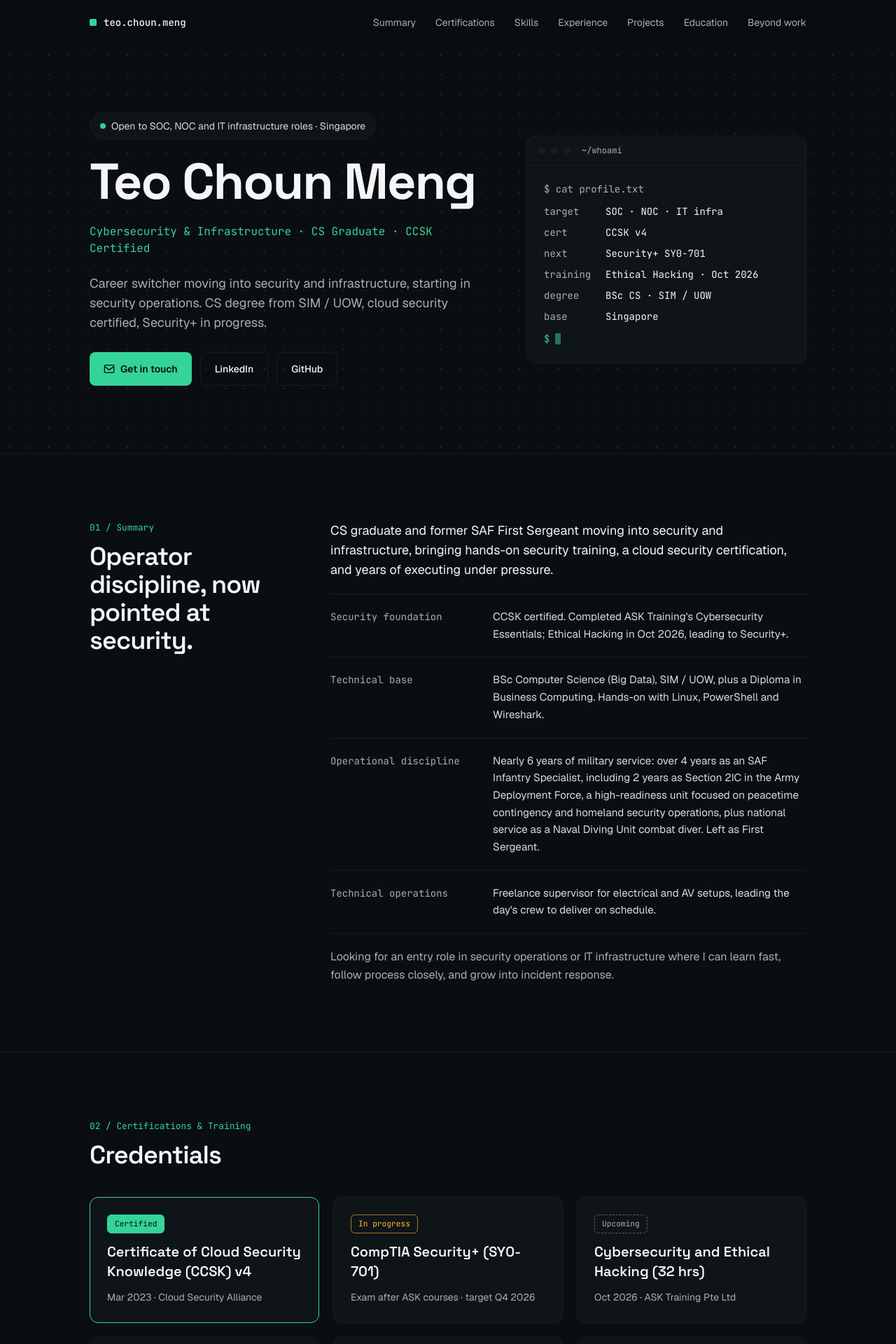
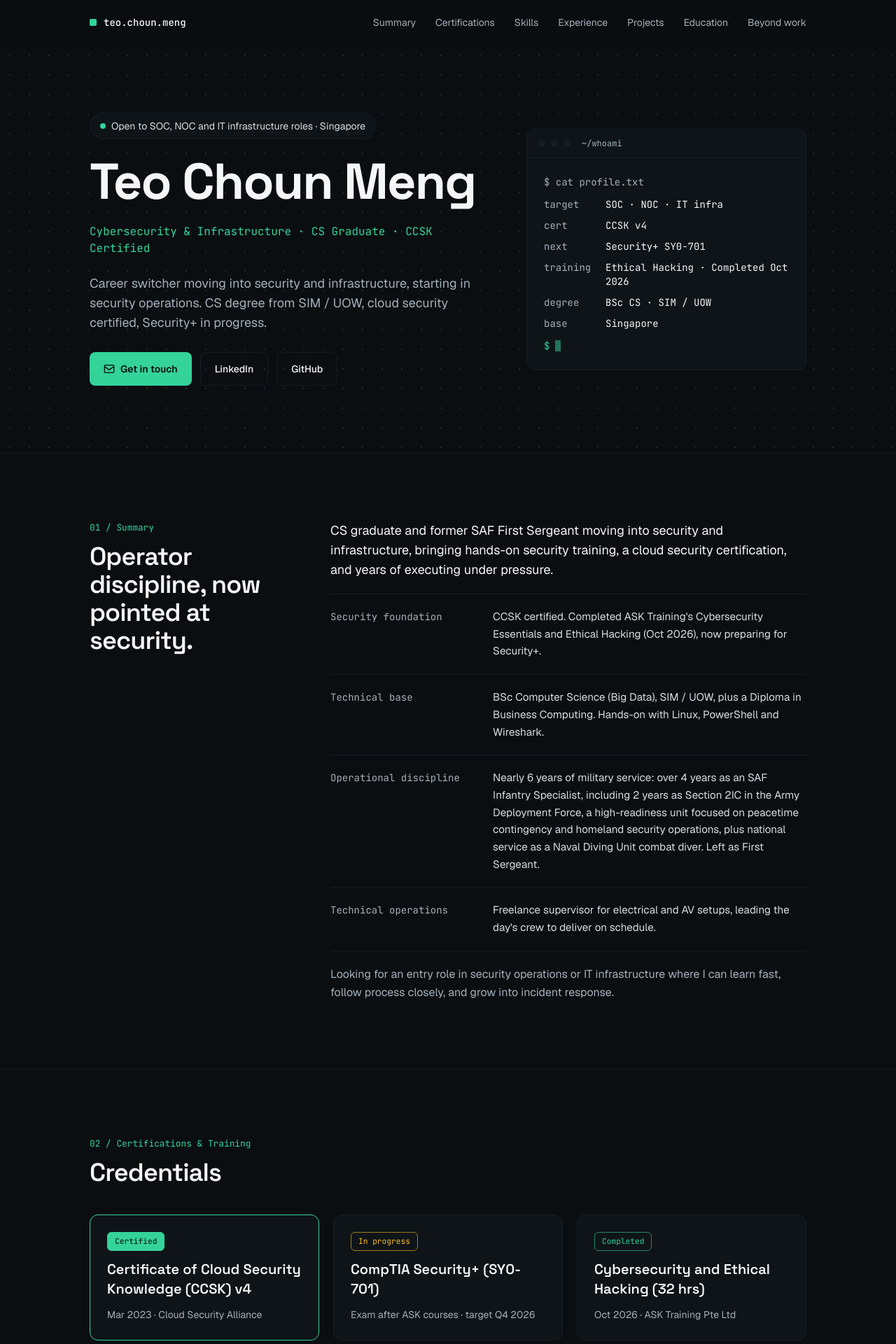
Before and after one commit to ddevMetal/chounmeng-resume, a React (Vite) app: page / in a window 1280 px wide. Shown: the top 1920 px of the page at 70% size. Built offline with nearby package versions, Linux system fonts and the light colour scheme.

Commit message:
Mark Ethical Hacking training as completed

```diff
--- a/src/data/resume.js
+++ b/src/data/resume.js
@@ -24,7 +24,7 @@ export const personal = {
     { key: "target",   value: "SOC · NOC · IT infra" },
     { key: "cert",     value: "CCSK v4" },
     { key: "next",     value: "Security+ SY0-701" },
-    { key: "training", value: "Ethical Hacking · Oct 2026" },
+    { key: "training", value: "Ethical Hacking · Completed Oct 2026" },
     { key: "degree",   value: "BSc CS · SIM / UOW" },
     { key: "base",     value: "Singapore" },
   ],
@@ -43,8 +43,8 @@ export const summary = {
     {
       label: "Security foundation",
       text:
-        "CCSK certified. Completed ASK Training's Cybersecurity Essentials; Ethical Hacking in Oct 2026, " +
-        "leading to Security+.",
+        "CCSK certified. Completed ASK Training's Cybersecurity Essentials and Ethical Hacking (Oct 2026), " +
+        "now preparing for Security+.",
     },
     {
       label: "Technical base",
@@ -312,7 +312,7 @@ export const certifications = [
     icon: "🕵️",
     name: "Cybersecurity and Ethical Hacking (32 hrs)",
     date: "Oct 2026 · ASK Training Pte Ltd",
-    status: "upcoming",
+    status: "completed",
   },
   {
     icon: "✅",
```
